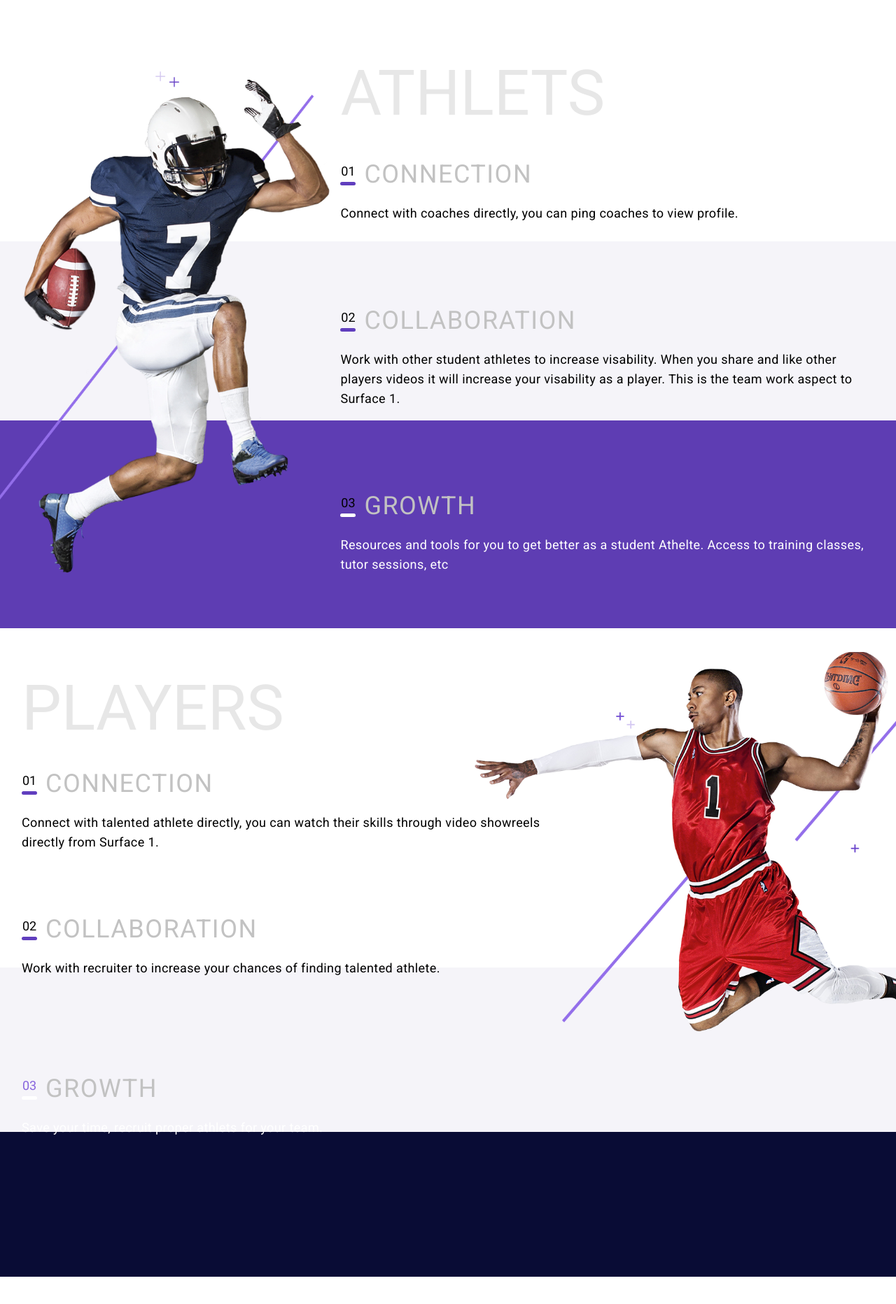
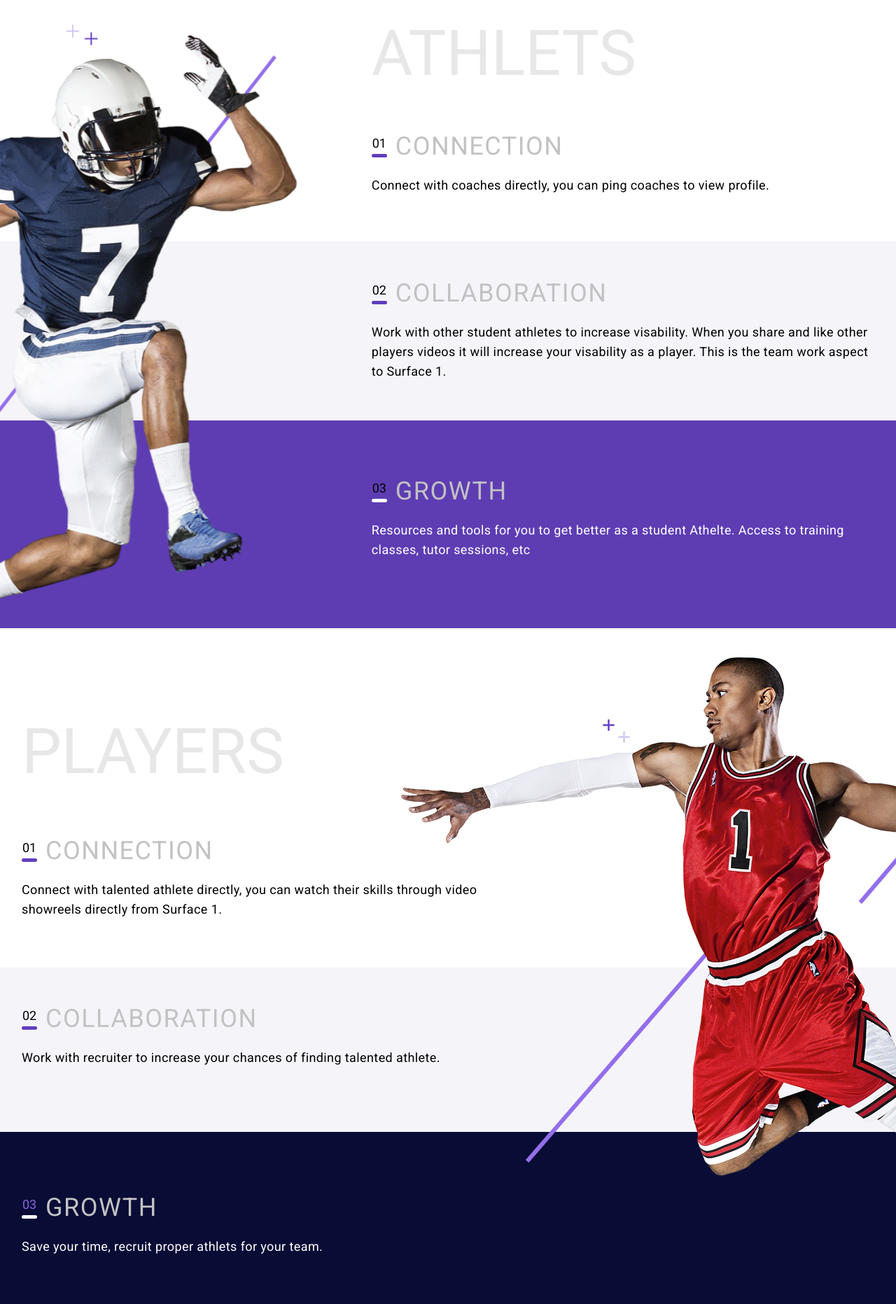
Before and after one commit to papob-boonpat/tri-petch, a React (Create React App) app: page / in a window 1280 px wide. Shown: the top 1864 px of the page at 70% size. Before the commit the page ends 1825 px from the top, so only its background shows below. Built offline with nearby package versions, Linux system fonts and the light colour scheme.

Commit message:
update desktop

```diff
--- a/src/App.module.scss
+++ b/src/App.module.scss
@@ -347,10 +347,11 @@
   }
 }
 
-@media screen and (min-width: 768px) {
+@media screen and (min-width: 769px) {
   .App {
+    overflow: hidden;
     .Content {
-      max-width: 1620px;
+      max-width: 1420px;
       margin: auto;
     }
 
@@ -375,8 +376,88 @@
         background-color: #f5f4f9;
       }
       & > div:nth-child(6) {
-        height: 207px;
+        height: 268px;
         background-color: #090c35;
+      }
+    }
+
+    .Athlete {
+      .Features {
+        padding-left: 70px;
+        h1 {
+          margin-top: 24px;
+          margin-bottom: 0px;
+        }
+
+        .Feature {
+          padding-top: 0px;
+        }
+
+        .Feature:nth-of-type(1) {
+          margin-top: 59px;
+          height: 157px;
+        }
+        .Feature:nth-of-type(2) {
+          margin-top: 53px;
+          height: 203px;
+        }
+        .Feature:nth-of-type(3) {
+          margin-top: 80px;
+          height: 217px;
+        }
+      }
+
+      .FootBallerContainer {
+        max-width: 36%;
+        height: 898px;
+        overflow: visible;
+        position: relative;
+
+        .Footballer {
+          z-index: 2;
+          margin-top: 35px;
+          background-position: top 0 right -50px;
+          height: 950px;
+          width: calc(100% + 200px);
+        }
+      }
+    }
+
+    .Players {
+      margin-top: 0;
+
+      .Features {
+        h1 {
+          margin-top: 124px;
+        }
+
+        .Feature:nth-of-type(1) {
+          height: 188px;
+          margin-top: 68px;
+        }
+        .Feature:nth-of-type(2) {
+          height: 183px;
+          margin-top: 52px;
+        }
+        .Feature:nth-of-type(3) {
+          height: 120px;
+          margin-top: 87px;
+        }
+      }
+
+      .PlayersContainer {
+        max-width: 40%;
+        height: 988px;
+        overflow: visible;
+        position: relative;
+
+        .Player {
+          margin-top: 0;
+          left: -200px;
+          background-position: top 0 left 0;
+          height: 815px;
+          width: 991px;
+        }
       }
     }
   }
```
